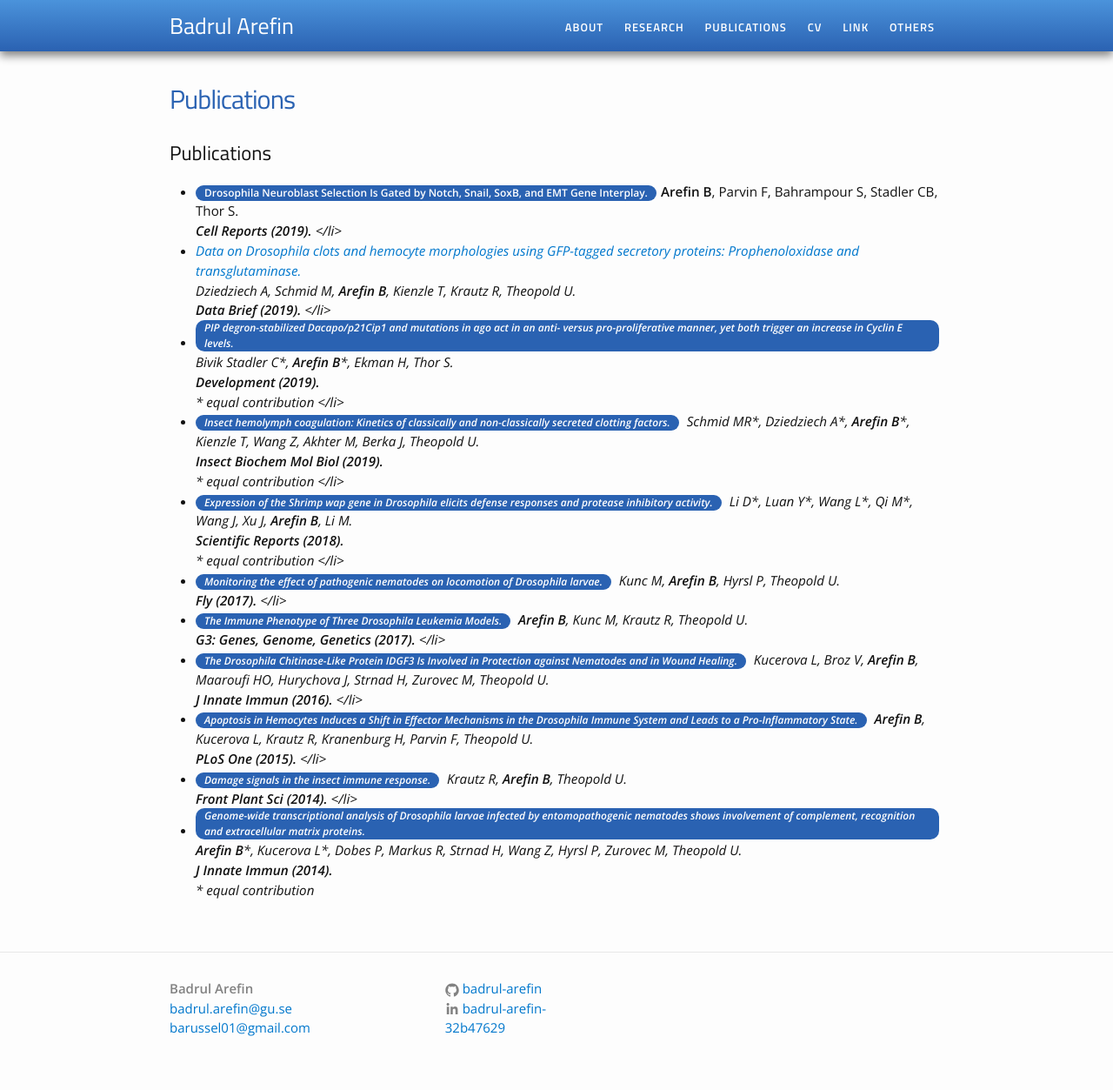
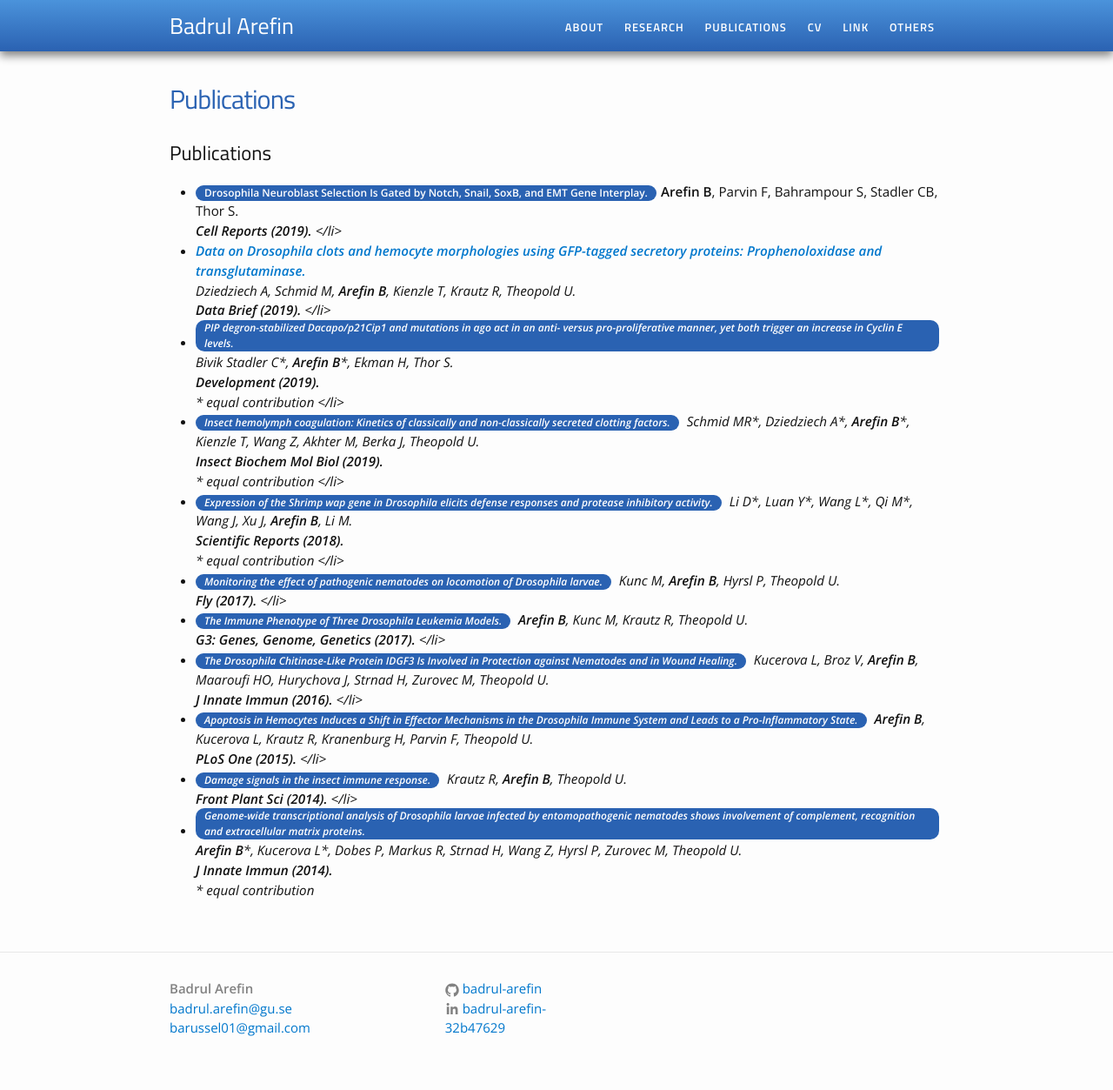
Before and after one commit to Badrul-Arefin/badrul-arefin.github.io, a Jekyll site: the page built from publications.md, in a window 1280 px wide. Shown: the whole page at 87% size. Built offline with Jekyll 4.4.1, drawn with Linux system fonts in a browser that asks for light colours.

```diff
--- a/publications.md
+++ b/publications.md
@@ -14,7 +14,7 @@ title: Publications
 
   </li><br>
 	<li>
-		<a href="https://www.ncbi.nlm.nih.gov/pubmed/31367663">Data on Drosophila clots and hemocyte morphologies using GFP-tagged secretory proteins: Prophenoloxidase and transglutaminase.</a></li>
+		<a href="https://www.ncbi.nlm.nih.gov/pubmed/31367663"><b>Data on Drosophila clots and hemocyte morphologies using GFP-tagged secretory proteins: Prophenoloxidase and transglutaminase.</b></a></li>
 	Dziedziech A, Schmid M, <b>Arefin B</b>, Kienzle T, Krautz R, Theopold U.<br><i>
 	<b>Data Brief (2019).</b>
 
```
